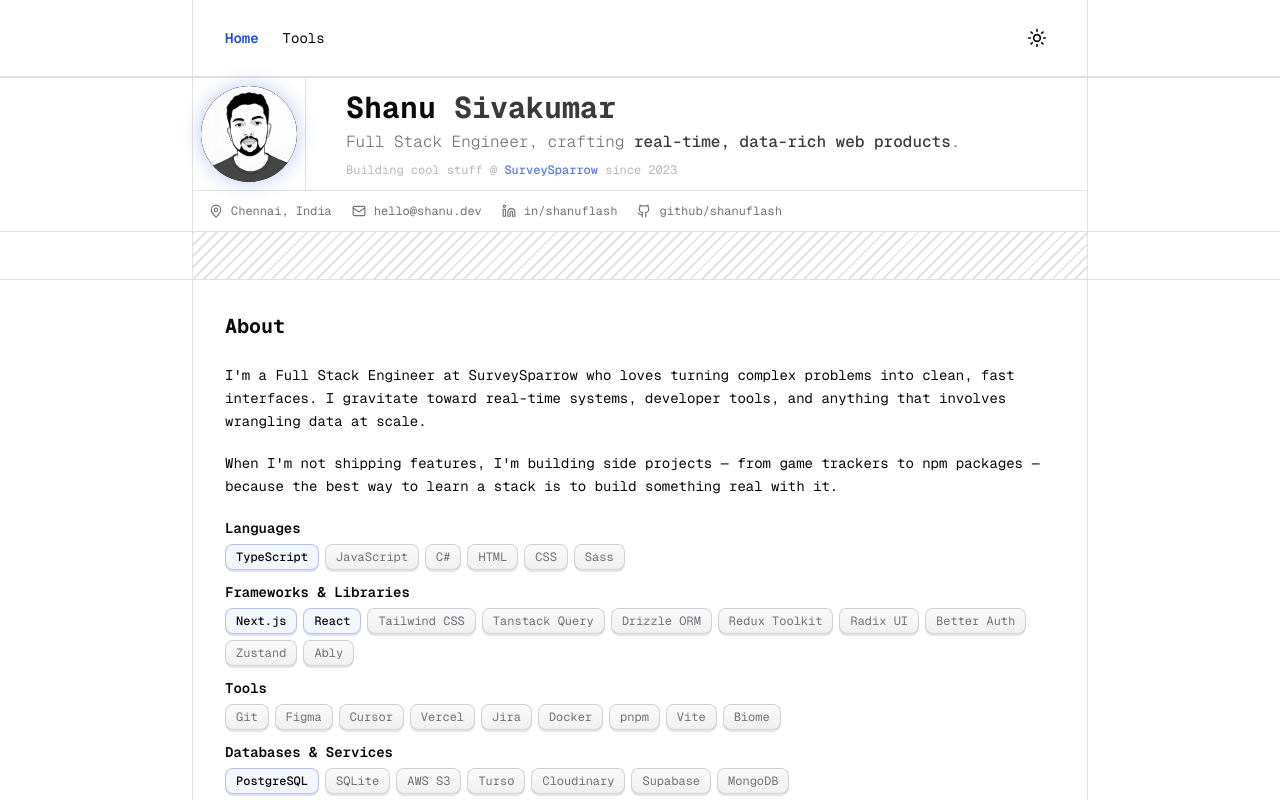
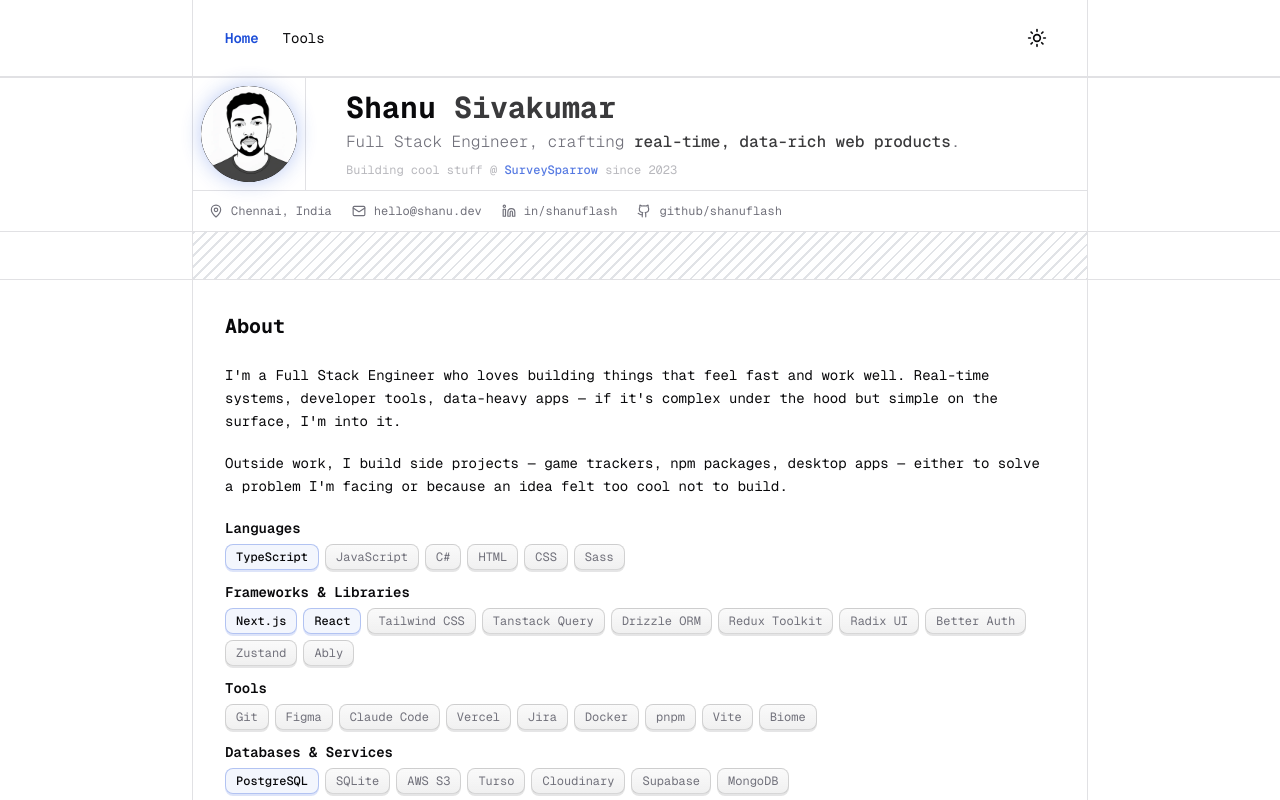
Before and after one commit to shanuflash/portfolio, a Next.js app: page / in a window 1280 px wide. Shown: the top 800 px of the page. Built offline with nearby package versions, Linux system fonts and the light colour scheme.

Commit message:
change bio

```diff
--- a/src/app/page.js
+++ b/src/app/page.js
@@ -74,21 +74,21 @@ export default function Home() {
             <h2 className="text-xl font-bold text-foreground mb-6">About</h2>
             <div className="space-y-5 text-sm text-foreground leading-relaxed">
               <p>
-                I&apos;m a Full Stack Engineer at SurveySparrow who loves
-                turning complex problems into clean, fast interfaces. I
-                gravitate toward real-time systems, developer tools, and
-                anything that involves wrangling data at scale.
+                I&apos;m a Full Stack Engineer who loves building things
+                that feel fast and work well. Real-time systems, developer
+                tools, data-heavy apps — if it&apos;s complex under the
+                hood but simple on the surface, I&apos;m into it.
               </p>
               <p>
-                When I&apos;m not shipping features, I&apos;m building side
-                projects — from game trackers to npm packages — because the
-                best way to learn a stack is to build something real with it.
+                Outside work, I build side projects — game trackers, npm
+                packages, desktop apps — either to solve a problem
+                I&apos;m facing or because an idea felt too cool not to build.
               </p>
               <div className="space-y-3">
                 {[
                   { label: 'Languages', items: ['TypeScript', 'JavaScript', 'C#', 'HTML', 'CSS', 'Sass'] },
                   { label: 'Frameworks & Libraries', items: ['Next.js', 'React', 'Tailwind CSS', 'Tanstack Query', 'Drizzle ORM', 'Redux Toolkit', 'Radix UI', 'Better Auth', 'Zustand', 'Ably'] },
-                  { label: 'Tools', items: ['Git', 'Figma', 'Cursor', 'Vercel', 'Jira', 'Docker', 'pnpm', 'Vite', 'Biome'] },
+                  { label: 'Tools', items: ['Git', 'Figma', 'Claude Code', 'Vercel', 'Jira', 'Docker', 'pnpm', 'Vite', 'Biome'] },
                   { label: 'Databases & Services', items: ['PostgreSQL', 'SQLite', 'AWS S3', 'Turso', 'Cloudinary', 'Supabase', 'MongoDB'] },
                 ].map((group) => (
                   <div key={group.label}>
```
